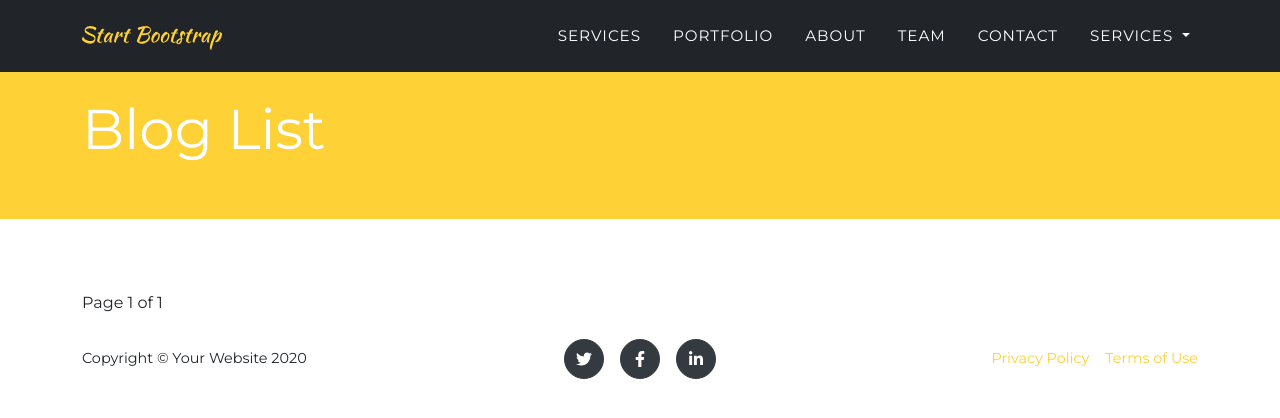
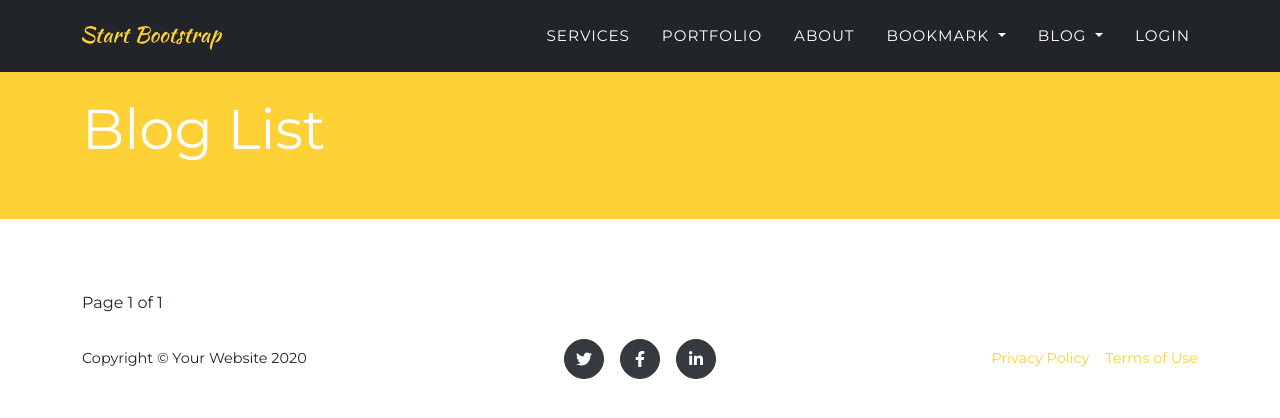
Before and after one commit to ThomasNam-study/read_community, a Django app: page /blog/ in a window 1280 px wide. Shown: the top 418 px of the page. Run offline with Django 3.2, Linux system fonts and the light colour scheme; data that the repository does not hold is empty; some libraries are stand-ins or nearby versions; some web fonts are replaced.

Commit message:
드랍메뉴 구현 완료

```diff
--- a/templates/base.html
+++ b/templates/base.html
@@ -34,17 +34,24 @@
                 <li class="nav-item"><a class="nav-link js-scroll-trigger" href="#services">Services</a></li>
                 <li class="nav-item"><a class="nav-link js-scroll-trigger" href="#portfolio">Portfolio</a></li>
                 <li class="nav-item"><a class="nav-link js-scroll-trigger" href="#about">About</a></li>
-                <li class="nav-item"><a class="nav-link js-scroll-trigger" href="#team">Team</a></li>
-                <li class="nav-item"><a class="nav-link js-scroll-trigger" href="#contact">Contact</a></li>
+
                 <li class="nav-item dropdown">
                     <a href="#" class="dropdown-toggle nav-link js-scroll-trigger" data-toggle="dropdown" role="button"
                        aria-haspopup="true"
-                       aria-expanded="true"> <span class="nav-label">Services</span> <span class="caret"></span></a>
+                       aria-expanded="true"> <span class="nav-label">Bookmark</span> <span class="caret"></span></a>
                     <ul class="dropdown-menu">
-                        <li><a href="#">Service A</a></li>
-                        <li><a href="#">Service B</a></li>
+                        <li><a href="#">Bookmark list</a></li>
                     </ul>
                 </li>
+                <li class="nav-item dropdown">
+                    <a href="#" class="dropdown-toggle nav-link js-scroll-trigger" data-toggle="dropdown" role="button"
+                       aria-haspopup="true"
+                       aria-expanded="true"> <span class="nav-label">Blog</span> <span class="caret"></span></a>
+                    <ul class="dropdown-menu">
+                        <li><a href="#">Blog list</a></li>
+                    </ul>
+                </li>
+                <li class="nav-item"><a class="nav-link js-scroll-trigger" href="#team">Login</a></li>
             </ul>
         </div>
     </div>
```
